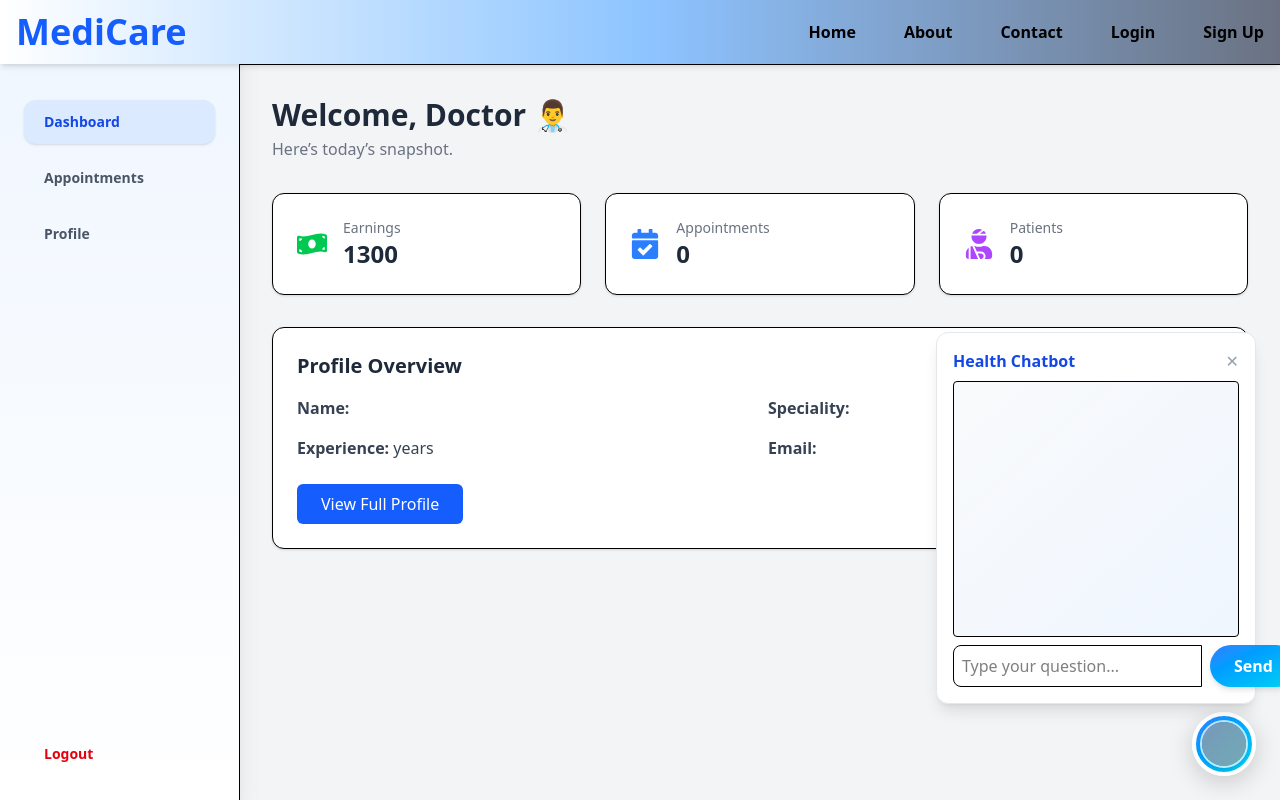
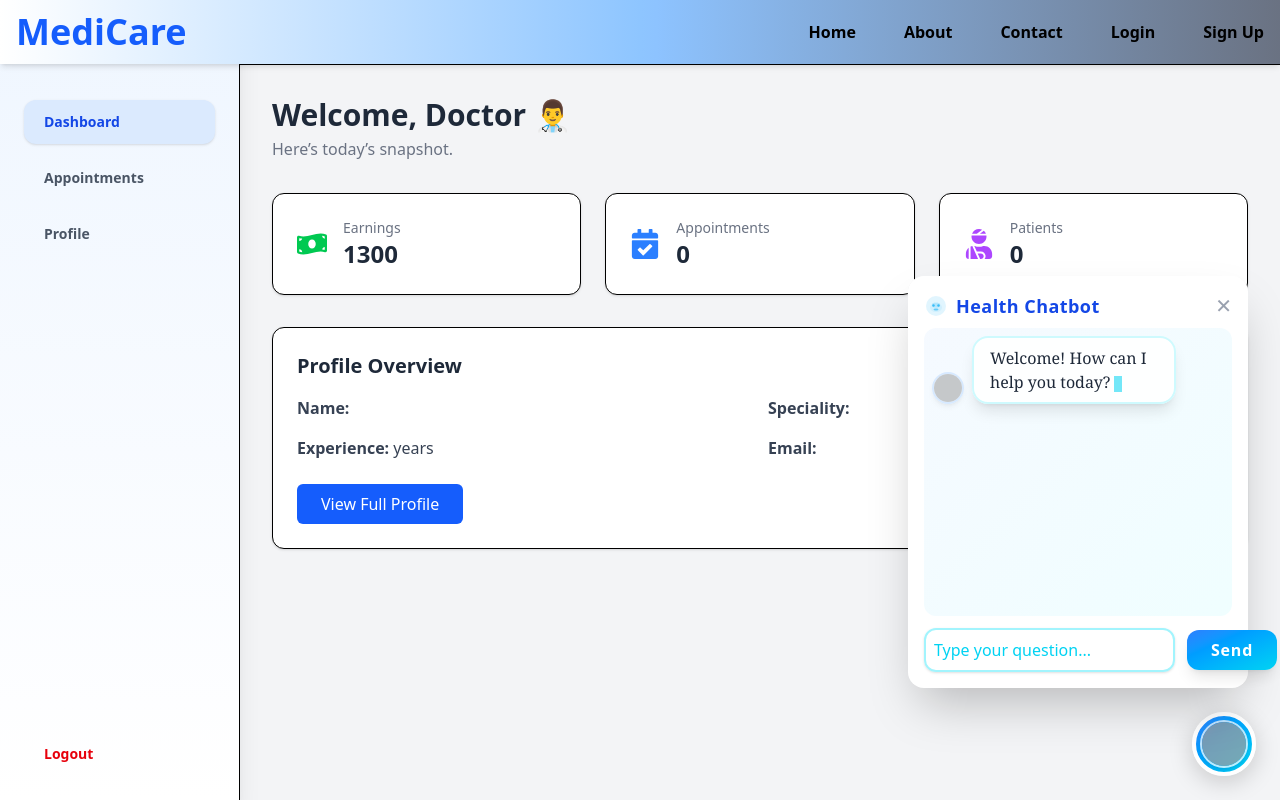
Before and after one commit to piyushpotghan/final-year-project, a React (Vite) app in the folder final year/: page /doctordashboard in a window 1280 px wide. Both pictures are taken after a click on the button "Open chatbot". Shown: the top 800 px of the page. Built offline with nearby package versions, Linux system fonts and the light colour scheme; grey boxes are pictures that could not be loaded.

Commit message:
Chatbot UI changes;

```diff
--- a/final year/src/Chatbot.jsx
+++ b/final year/src/Chatbot.jsx
@@ -5,6 +5,10 @@ function Chatbot() {
   const [input, setInput] = useState('');
   const [messages, setMessages] = useState([]);
   const [open, setOpen] = useState(false);
+  const [isBotTyping, setIsBotTyping] = useState(false);
+  const [botTypingText, setBotTypingText] = useState("");
+  const [showWelcomeTyping, setShowWelcomeTyping] = useState(false);
+  const [welcomeTypingText, setWelcomeTypingText] = useState("");
   const messagesEndRef = useRef(null);
   // Auto-scroll to bottom when messages change
   useEffect(() => {
@@ -13,18 +17,56 @@ function Chatbot() {
     }
   }, [messages, open]);
 
+  // Show animated welcome message as a typewriter effect in the message box (no time period)
+  useEffect(() => {
+    if (open) {
+      setShowWelcomeTyping(true);
+      setWelcomeTypingText("");
+      const welcomeMsg = "Welcome! How can I help you today?";
+      let i = 0;
+      function typeWelcome() {
+        setWelcomeTypingText(welcomeMsg.slice(0, i + 1));
+        if (i < welcomeMsg.length - 1) {
+          i++;
+          setTimeout(typeWelcome, 22);
+        }
+      }
+      setTimeout(typeWelcome, 400);
+    } else {
+      setShowWelcomeTyping(false);
+      setWelcomeTypingText("");
+    }
+  }, [open]);
+
   const sendMessage = async () => {
     if (!input.trim()) return;
     const userMessage = { sender: 'user', text: input };
     setMessages(prev => [...prev, userMessage]);
     setInput('');
+    setIsBotTyping(true);
+    setBotTypingText("");
 
     try {
       const res = await axios.post('/api/chat', { message: input });
-      const botMessage = { sender: 'bot', text: res.data.response };
-      setMessages(prev => [...prev, botMessage]);
+      const fullText = res.data.response;
+      // Typewriter effect
+      let i = 0;
+      function typeWriter() {
+        setBotTypingText(fullText.slice(0, i + 1));
+        if (i < fullText.length - 1) {
+          i++;
+          setTimeout(typeWriter, 18); // speed of typing
+        } else {
+          setMessages(prev => [...prev, { sender: 'bot', text: fullText }]);
+          setIsBotTyping(false);
+          setBotTypingText("");
+        }
+      }
+      setTimeout(typeWriter, 400); // initial delay
     } catch (err) {
       setMessages(prev => [...prev, { sender: 'bot', text: 'Sorry, there was an error.' }]);
+      setIsBotTyping(false);
+      setBotTypingText("");
       console.error(err);
     }
   };
@@ -68,51 +110,114 @@ function Chatbot() {
 
       {/* Chatbot window */}
       {open && (
-        <div className="fixed bottom-24 right-6 w-80 bg-white shadow-lg rounded-xl p-4 z-50 border border-gray-200 animate-fade-in">
+        <div className="fixed bottom-28 right-8 w-[340px] bg-white shadow-2xl rounded-2xl p-4 z-50 animate-fade-in flex flex-col" style={{backdropFilter:'blur(6px)'}}>
           <div className="flex justify-between items-center mb-2">
-            <span className="font-bold text-blue-700">Health Chatbot</span>
-            <button className="text-gray-400 hover:text-gray-700" onClick={() => setOpen(false)} aria-label="Close chatbot">✕</button>
+            <span className="font-bold text-blue-700 text-lg tracking-wide flex items-center gap-2">
+              <svg width="24" height="24" viewBox="0 0 24 24" fill="none">
+                <circle cx="12" cy="12" r="10" fill="#38bdf8" fillOpacity="0.15"/>
+                <ellipse cx="12" cy="13.5" rx="6" ry="4.5" fill="#38bdf8" fillOpacity="0.10"/>
+                <path d="M8 10c0-2 8-2 8 0v2c0 2-8 2-8 0v-2z" fill="#38bdf8" fillOpacity="0.20"/>
+                <circle cx="9.5" cy="11.5" r="1.2" fill="#38bdf8"/>
+                <circle cx="14.5" cy="11.5" r="1.2" fill="#38bdf8"/>
+                <ellipse cx="12" cy="15.5" rx="2.5" ry="1" fill="#38bdf8" fillOpacity="0.7"/>
+              </svg>
+              Health Chatbot
+            </span>
+            <button className="text-gray-400 hover:text-gray-700 text-xl transition-transform duration-200 hover:scale-125" onClick={() => setOpen(false)} aria-label="Close chatbot">✕</button>
           </div>
-          <div className="h-64 overflow-y-scroll border p-2 mb-2 bg-gradient-to-br from-gray-50 to-blue-50 rounded space-y-2 flex flex-col">
+          <div className="h-72 overflow-y-scroll p-2 mb-2 bg-gradient-to-br from-blue-50/60 to-cyan-50/80 rounded-xl space-y-3 flex flex-col transition-all duration-300">
+            {/* Animated welcome message as first message */}
+            {showWelcomeTyping && (
+              <div className="flex w-full items-end gap-2 justify-start animate-fade-in-up">
+                <img
+                  src="https://th.bing.com/th/id/OIP.BlCqgS5tOhUcb-86KC7MDgHaHa?w=180&h=180&c=7&r=0&o=7&dpr=1.3&pid=1.7&rm=3"
+                  alt="Bot"
+                  className="w-8 h-8 rounded-full border-2 border-blue-200 shadow-md animate-pulse"
+                />
+                <span
+                  className="relative px-4 py-2 rounded-2xl shadow-lg max-w-[70%] text-base font-medium bg-white/90 text-gray-800 rounded-bl-2xl rounded-tl-2xl border-2 border-cyan-100 animate-bounce-in-left"
+                  style={{fontFamily:'Cambria, Cochin, Georgia, Times, "Times New Roman", serif'}}
+                >
+                  {welcomeTypingText}
+                  <span className="inline-block w-2 h-4 bg-cyan-400 align-middle animate-pulse ml-1" style={{verticalAlign:'middle'}}></span>
+                </span>
+              </div>
+            )}
             {messages.map((msg, idx) => (
-              <div key={idx} className={`flex ${msg.sender === 'user' ? 'justify-end' : 'justify-start'} items-end`}>
+              <div
+                key={idx}
+                className={`flex w-full items-end gap-2 ${msg.sender === 'user' ? 'justify-end' : 'justify-start'} animate-fade-in-up`}
+                style={{animationDelay: `${idx * 60}ms`}}
+              >
                 {msg.sender === 'bot' && (
                   <img
                     src="https://th.bing.com/th/id/OIP.BlCqgS5tOhUcb-86KC7MDgHaHa?w=180&h=180&c=7&r=0&o=7&dpr=1.3&pid=1.7&rm=3"
                     alt="Bot"
-                    className="w-7 h-7 rounded-full mr-2 border border-blue-300 shadow"
+                    className="w-8 h-8 rounded-full border-2 border-blue-200 shadow-md animate-pulse"
                   />
                 )}
                 <span
-                  className={`inline-block px-4 py-2 rounded-2xl shadow-md max-w-[70%] text-sm font-medium transition-all duration-200
+                  className={`relative px-4 py-2 rounded-2xl shadow-lg max-w-[70%] text-base font-medium transition-all duration-200
                     ${msg.sender === 'user'
-                      ? 'bg-blue-500 text-white rounded-br-md'
-                      : 'bg-white text-gray-800 rounded-bl-md border border-blue-100'}
+                      ? 'bg-gradient-to-br from-blue-500 to-cyan-400 text-white rounded-br-2xl rounded-tr-2xl border-2 border-blue-200 animate-bounce-in-right'
+                      : 'bg-white/90 text-gray-800 rounded-bl-2xl rounded-tl-2xl border-2 border-cyan-100 animate-bounce-in-left'}
                   `}
+                  style={{animationDelay: `${idx * 60}ms`, fontFamily: 'Cambria, Cochin, Georgia, Times, "Times New Roman", serif'}}
                 >
                   {msg.text}
                 </span>
                 {msg.sender === 'user' && (
-                  <span className="w-7 h-7 ml-2"></span>
+                  <span className="w-8 h-8 ml-1"></span>
                 )}
               </div>
             ))}
+            {/* Typewriter effect for bot's current message */}
+            {isBotTyping && botTypingText && (
+              <div className="flex w-full items-end gap-2 justify-start animate-fade-in-up">
+                <img
+                  src="https://th.bing.com/th/id/OIP.BlCqgS5tOhUcb-86KC7MDgHaHa?w=180&h=180&c=7&r=0&o=7&dpr=1.3&pid=1.7&rm=3"
+                  alt="Bot"
+                  className="w-8 h-8 rounded-full border-2 border-blue-200 shadow-md animate-pulse"
+                />
+                <span
+                  className="relative px-4 py-2 rounded-2xl shadow-lg max-w-[70%] text-base font-medium bg-white/90 text-gray-800 rounded-bl-2xl rounded-tl-2xl border-2 border-cyan-100 animate-bounce-in-left"
+                  style={{fontFamily:'Cambria, Cochin, Georgia, Times, "Times New Roman", serif'}}
+                >
+                  {botTypingText}
+                  <span className="inline-block w-2 h-4 bg-cyan-400 align-middle animate-pulse ml-1" style={{verticalAlign:'middle'}}></span>
+                </span>
+              </div>
+            )}
+            {isBotTyping && (
+              <div className="flex items-center gap-2 animate-fade-in-up">
+                <img
+                  src="https://th.bing.com/th/id/OIP.BlCqgS5tOhUcb-86KC7MDgHaHa?w=180&h=180&c=7&r=0&o=7&dpr=1.3&pid=1.7&rm=3"
+                  alt="Bot"
+                  className="w-8 h-8 rounded-full border-2 border-blue-200 shadow-md animate-pulse"
+                />
+                <span className="bg-white/90 border-2 border-cyan-100 rounded-2xl px-4 py-2 flex items-center gap-1">
+                  <span className="inline-block w-2 h-2 bg-cyan-400 rounded-full animate-bounce" style={{animationDelay:'0ms'}}></span>
+                  <span className="inline-block w-2 h-2 bg-cyan-400 rounded-full animate-bounce" style={{animationDelay:'150ms'}}></span>
+                  <span className="inline-block w-2 h-2 bg-cyan-400 rounded-full animate-bounce" style={{animationDelay:'300ms'}}></span>
+                </span>
+              </div>
+            )}
             <div ref={messagesEndRef} />
           </div>
-          <div className="flex">
+          <div className="flex mt-1 items-center gap-3">
             <input
-              className="border p-2 flex-1 rounded-l-lg"
+              className="border-2 border-cyan-200 p-2 flex-1 rounded-xl focus:outline-none focus:ring-2 focus:ring-cyan-300 bg-white/80 text-gray-800 placeholder:text-cyan-400 transition-all duration-200 shadow-sm"
               value={input}
               onChange={e => setInput(e.target.value)}
               onKeyDown={e => e.key === 'Enter' && sendMessage()}
               placeholder="Type your question..."
             />
             <button
-              className="bg-gradient-to-br from-blue-500 to-cyan-400 hover:from-blue-600 hover:to-cyan-500 text-white rounded-full flex items-center justify-center ml-2 px-6 py-2 shadow-md transition-all duration-200 focus:outline-none focus:ring-2 focus:ring-blue-300 font-semibold text-base"
+              className="bg-gradient-to-br from-blue-500 to-cyan-400 hover:from-blue-600 hover:to-cyan-500 text-white rounded-xl flex items-center justify-center px-6 py-2 shadow-lg transition-all duration-200 focus:outline-none focus:ring-2 focus:ring-cyan-300 font-semibold text-base animate-fade-in-up"
               onClick={sendMessage}
               aria-label="Send message"
             >
-              Send
+              <span className="tracking-wider font-bold">Send</span>
             </button>
           </div>
         </div>
```
